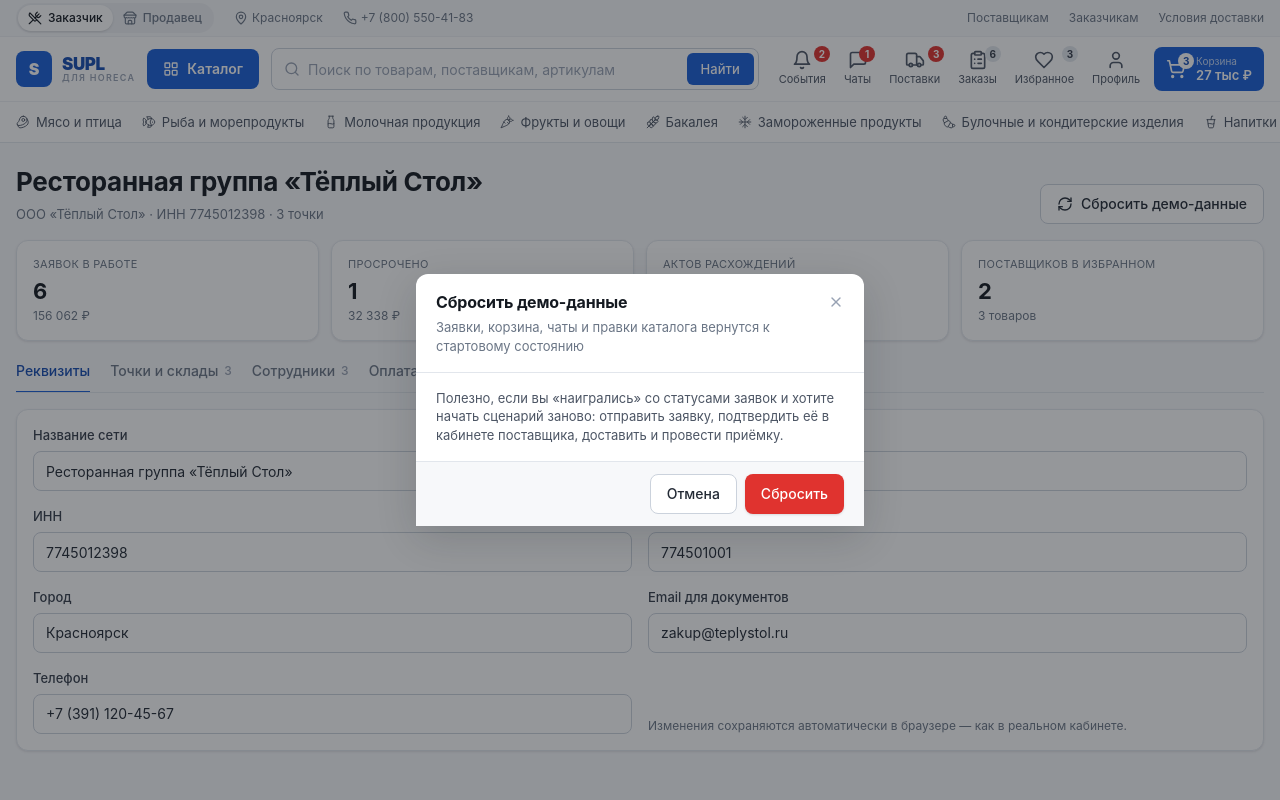
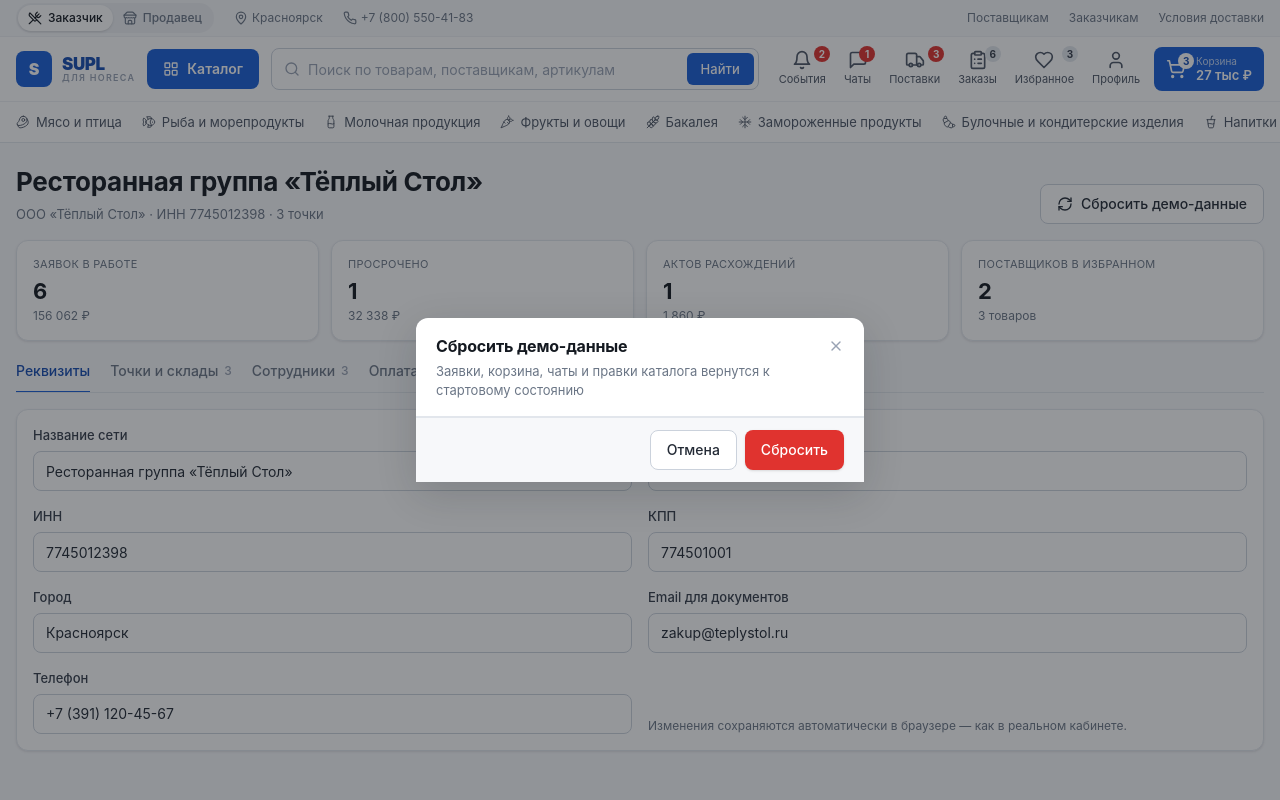
Before and after one commit to Dobryachok/supl, a React (Vite) app: page /profile in a window 1280 px wide. Both pictures are taken after a click on the button "Сбросить демо-данные". Shown: the top 800 px of the page. Built offline with nearby package versions, Linux system fonts and the light colour scheme.

Commit message:
Убрать лишний текст из модалки сброса демо-данных.
Тело модального окна теперь не рендерится, если контент не передан.

```diff
--- a/src/components/ui/Modal.tsx
+++ b/src/components/ui/Modal.tsx
@@ -32,7 +32,7 @@
   description?: ReactNode;
   footer?: ReactNode;
   size?: 'sm' | 'md' | 'lg';
-  children: ReactNode;
+  children?: ReactNode;
 }
 
 const modalSizes = {
@@ -79,7 +79,9 @@
             <X className="size-4" />
           </button>
         </div>
-        <div className="scroll-thin max-h-[70vh] overflow-y-auto px-5 py-4">{children}</div>
+        {children != null && (
+          <div className="scroll-thin max-h-[70vh] overflow-y-auto px-5 py-4">{children}</div>
+        )}
         {footer && (
           <div className="flex flex-wrap justify-end gap-2 border-t border-ink-200 bg-ink-50 px-5 py-3">
             {footer}
--- a/src/pages/buyer/ProfilePage.tsx
+++ b/src/pages/buyer/ProfilePage.tsx
@@ -331,12 +331,7 @@
             </Button>
           </>
         }
-      >
-        <p className="text-[13px] text-ink-600">
-          Полезно, если вы «наигрались» со статусами заявок и хотите начать сценарий заново:
-          отправить заявку, подтвердить её в кабинете поставщика, доставить и провести приёмку.
-        </p>
-      </Modal>
+      />
     </div>
   );
 }
```
